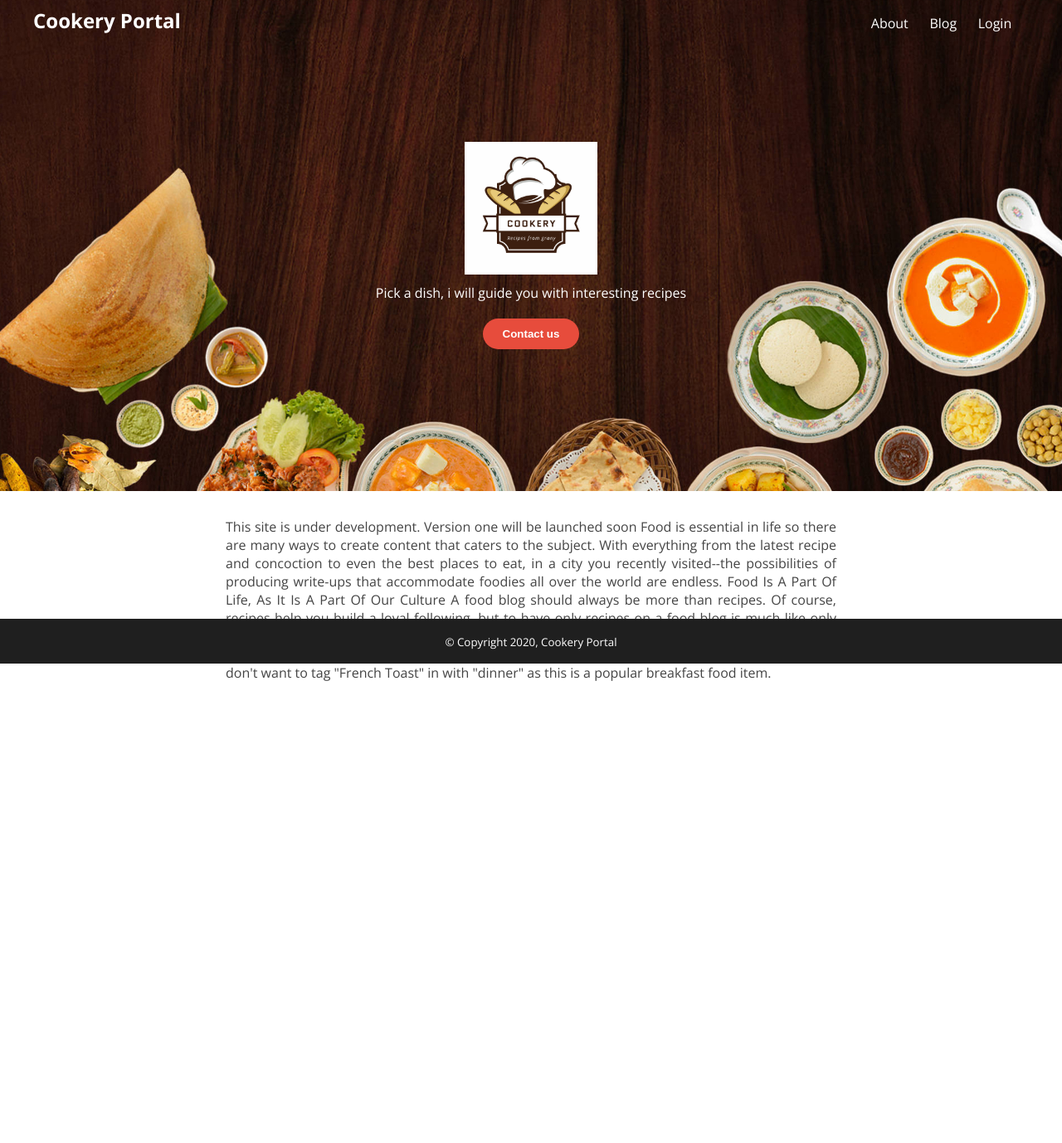
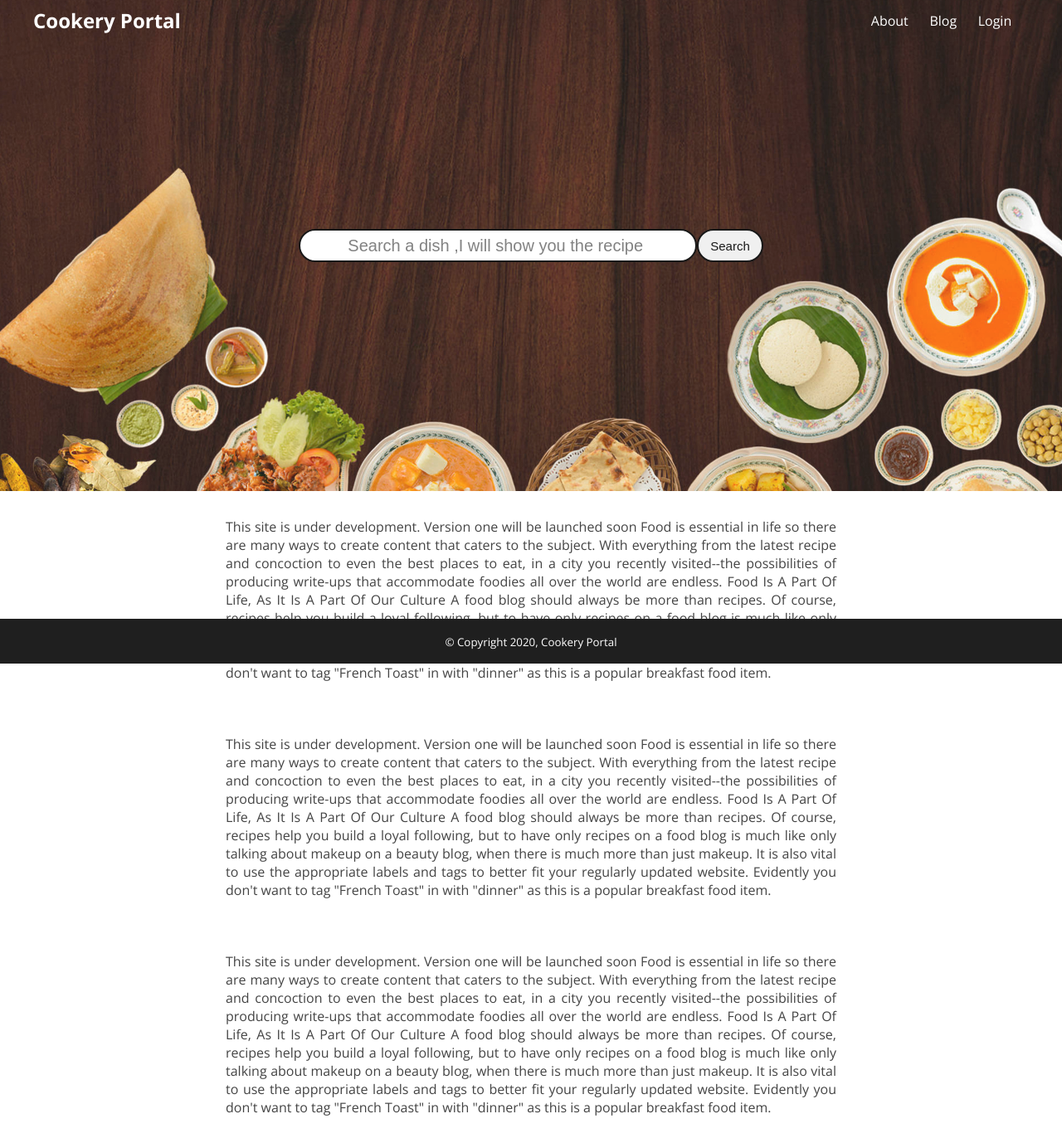
Before and after one commit to cookery-portal/cookery-hub, a React (Create React App) app in the folder cookery-ui/: page /about in a window 1280 px wide. Shown: the whole page at 83% size. Before the commit the page ends 854 px from the top, so only its background shows below. Built offline with nearby package versions, Linux system fonts and the light colour scheme.

Commit message:
code refactoring and common components addition

```diff
--- a/cookery-ui/package.json
+++ b/cookery-ui/package.json
@@ -6,15 +6,13 @@
     "@testing-library/jest-dom": "^4.2.4",
     "@testing-library/react": "^9.5.0",
     "@testing-library/user-event": "^7.2.1",
-    "bootstrap": "^4.3.1",
     "prop-types": "^15.7.2",
-    "rc-footer": "^0.6.3",
     "react": "^16.10.2",
-    "react-bootstrap": "^1.0.0-beta.14",
     "react-dom": "^16.10.2",
+    "react-icons": "^3.11.0",
     "react-router-dom": "^5.0.1",
     "react-scripts": "^3.4.3",
-    "styled-components": "^4.3.2"
+    "styled-components": "^4.4.1"
   },
   "scripts": {
     "start": "react-scripts start",
--- /dev/null
+++ b/cookery-ui/src/App.css
@@ -0,0 +1,5 @@
+
+#root{
+    position:absolute;
+    border:1px solid black;
+  }
--- a/cookery-ui/src/App.js
+++ b/cookery-ui/src/App.js
@@ -1,19 +1,25 @@
 import React from 'react'
+// import 'bootstrap/dist/css/bootstrap.min.css';
+
 import useSticky from './hooks/useSticky.js'
 import Welcome from './components/Header/Welcome'
 import Navbar from './components/Header/Navbar'
 import Footer from './components/Footer/footer'
 import About from './components/Header/About'
+// import ParentCard from './components/ParentCard'
 
 function App() {
     const { isSticky, element } = useSticky()
     return (
-        <>
-            <Navbar sticky={isSticky} />
-            <Welcome element={element} />
-            <About />
-            <Footer/>
-        </>
+        <div id='root'>
+          <div class='container-fluid'>
+            <div id='app-nav'> <Navbar sticky={isSticky} /> </div>
+            <div id='app-welcome'> <Welcome element={element} /> </div>
+            {/* <div id='app-card'> <ParentCard /></div> */}
+            <div id='app-about'> <About /></div>
+            <div id='app-footer'> <Footer/></div>
+            </div>
+        </div>
     );
 }
 
--- /dev/null
+++ b/cookery-ui/src/assets/css/Searchbar.css
@@ -0,0 +1,26 @@
+.searchbar{
+
+    background-color: transparent;
+    display: flex;
+    top: 20px;
+}
+.serachbar-input{
+    width: 60vh;
+    height: 5vh;
+    border: 2px solid;
+    padding: 10px;
+    text-align: center;
+    color: black;
+    font-size: 20px;
+    border-radius: 25px;
+}
+.searchbar-button{
+    width: 10vh;
+    height: 5vh;
+    border: 2px solid;
+    padding: 10px;
+    border-radius: 25px;
+    text-align: center;
+    color: black;
+    font-size: 15px;
+}
--- a/cookery-ui/src/components/Header/About.js
+++ b/cookery-ui/src/components/Header/About.js
@@ -1,4 +1,5 @@
 import React from "react";
+
 import "./About.css";
 
 const About = () => (
@@ -15,6 +16,28 @@ const About = () => (
 
 
     </p>
+    <p className="welcome--about">
+      This site is under development. Version one will be launched soon
+
+      Food is essential in life so there are many ways to create content that caters to the subject.
+      With everything from the latest recipe and concoction to even the best places to eat, in a city you recently visited--the possibilities of producing write-ups that accommodate foodies all over the world are endless.
+
+      Food Is A Part Of Life, As It Is A Part Of Our Culture
+      A food blog should always be more than recipes. Of course, recipes help you build a loyal following, but to have only recipes on a food blog is much like only talking about makeup on a beauty blog, when there is much more than just makeup. It is also vital to use the appropriate labels and tags to better fit your regularly updated website. Evidently you don't want to tag "French Toast" in with "dinner" as this is a popular breakfast food item.
+
+
+    </p>
+    <p className="welcome--about">
+      This site is under development. Version one will be launched soon
+
+      Food is essential in life so there are many ways to create content that caters to the subject.
+      With everything from the latest recipe and concoction to even the best places to eat, in a city you recently visited--the possibilities of producing write-ups that accommodate foodies all over the world are endless.
+
+      Food Is A Part Of Life, As It Is A Part Of Our Culture
+      A food blog should always be more than recipes. Of course, recipes help you build a loyal following, but to have only recipes on a food blog is much like only talking about makeup on a beauty blog, when there is much more than just makeup. It is also vital to use the appropriate labels and tags to better fit your regularly updated website. Evidently you don't want to tag "French Toast" in with "dinner" as this is a popular breakfast food item.
+
+
+    </p>
   </div>
 );
 
--- a/cookery-ui/src/components/Header/Navbar.css
+++ b/cookery-ui/src/components/Header/Navbar.css
@@ -1,11 +1,13 @@
 .navbar {
     display: flex;
-    align-items: center;
     justify-content: space-between;
     padding: 0.5rem 2.5rem;
     position: absolute;
     z-index: 1;
     width: 100%;
+    /* opacity: 0.5;
+    background-color: #1f1f1f; */
+    color: white;
   }
 
   .navbar-sticky {
@@ -14,7 +16,6 @@
     top: 0;
     left: 0;
     box-shadow: 1px 1px 1px #222;
-    animation: moveDown 0.5s ease-in-out;
   }
 
   .navbar--logo-holder {
--- a/cookery-ui/src/components/Header/Welcome.css
+++ b/cookery-ui/src/components/Header/Welcome.css
@@ -1,7 +1,9 @@
 .welcome {
     background-color: #1f1f1f;
     background-image:url(../../assets/images/Recipies-Background.jpg) ;
-    background-attachment: fixed;
+    background-color: transparent;
+    opacity: 0.9;
+    /*background-attachment: fixed;*/
     background-size: cover;
     line-height: 1.8;
     height: 74vh;
@@ -9,6 +11,9 @@
     justify-content: center;
     align-items: center;
     text-align: center;
+    z-index: 1;
+    overflow: visible;
+    /* height:75rem; */
   }
   .welcome--logo {
     width: 10rem;
--- a/cookery-ui/src/components/Header/Welcome.js
+++ b/cookery-ui/src/components/Header/Welcome.js
@@ -1,25 +1,15 @@
 import React from 'react'
 
-
-
-
 import './Welcome.css'
-import Logo from '../../assets/images/app_logo.svg'
+import Searchbar from '../common/Searchbar'
 
 
 const Welcome = ({element}) => {
     return (
             <div id="welcome-root">
-                <div className='welcome'>
-                    <div ref={element}>
-                        <img src={Logo} alt='logo' className='welcome--logo' />
-                        <p>Pick a dish, i will guide you with interesting recipes</p>
-                        <button className='welcome__cta-primary'>
-                            Contact us
-                        </button>
-                    </div>
+                <div ref={element} className='welcome'>
+                    <Searchbar/>
                 </div>
-
             </div>
 
     )
--- /dev/null
+++ b/cookery-ui/src/components/ParentCard.js
@@ -0,0 +1,63 @@
+import React from 'react'
+import styled from 'styled-components'
+import { FaCommentAlt, FaThumbsUp, FaRegEye } from 'react-icons/fa'
+
+import Card from './common/Card'
+const StyledRoot = styled.div`
+  padding: 50px 12px;
+`
+const StyledContainer = styled.div`
+  max-width: 550px;
+  width: 100%;
+  margin: auto;
+`
+const Parent = () => {
+  const date = new Date().toLocaleDateString()
+  const onCommentClick = () => alert('You clicked comments')
+  const onLikesClick = () => alert('You clicked comments')
+  const onViewsClick = () => alert('You clicked comments')
+  const buttons = [
+    {
+      label: (
+        <>
+          <FaCommentAlt /> 0 Comments
+        </>
+      ),
+      onClick: onCommentClick,
+    },
+    {
+      label: (
+        <>
+          <FaThumbsUp /> 242 Likes
+        </>
+      ),
+      onClick: onLikesClick,
+    },
+    {
+      label: (
+        <>
+          <FaRegEye /> 187288 Views
+        </>
+      ),
+      onClick: onViewsClick,
+    },
+  ]
+  return (
+    <StyledRoot>
+      <StyledContainer>
+        <Card
+          title="The Benefits of Green Apples"
+          date={date}
+          description="Green apples have a high fiber content which helps in increasing the
+      body's metabolism. While consuming an apple, make sure that you're not
+      tossing the peel in the trash. Consuming apple with its peel improves
+      the overall health. Due to its high fiber content, apple helps in
+      detoxification process. It keeps the liver and digestive system away
+      from harmful elements."
+          actions={buttons}
+        />
+      </StyledContainer>
+    </StyledRoot>
+  )
+}
+export default Parent
--- /dev/null
+++ b/cookery-ui/src/components/common/Searchbar.js
@@ -0,0 +1,17 @@
+import React from "react";
+
+import '../../assets/css/Searchbar.css'
+
+
+const Searchbar = () => {
+  return (
+    <div className='searchbar'>
+        <input className="serachbar-input" type="text" placeholder="Search a dish ,I will show you the recipe " aria-label="Search" />
+        <button className='searchbar-button' type="submit">
+          Search
+        </button>
+    </div>
+  );
+}
+
+export default Searchbar;
--- a/cookery-ui/src/index.js
+++ b/cookery-ui/src/index.js
@@ -1,8 +1,11 @@
 import React from 'react';
 import ReactDOM from 'react-dom';
+// import 'bootstrap/dist/css/bootstrap.min.css';
+
 import './index.css'
 import App from './App';
 import * as serviceWorker from './serviceWorker';
+
 
 
 ReactDOM.render(
```
Also changed, not shown: cookery-ui/src/components/common/Card.js (added, +86 -0 lines), 1 other file (tests, documents, lock files or other folders).
